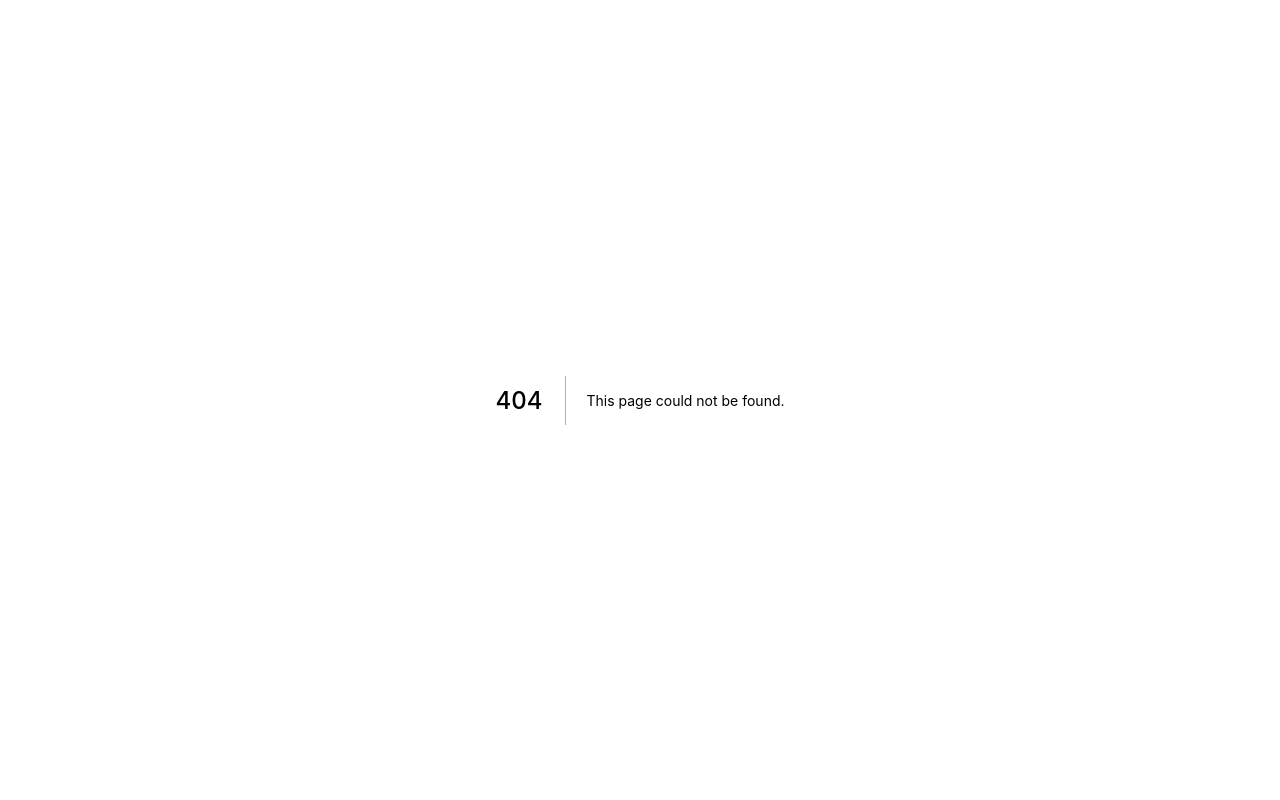
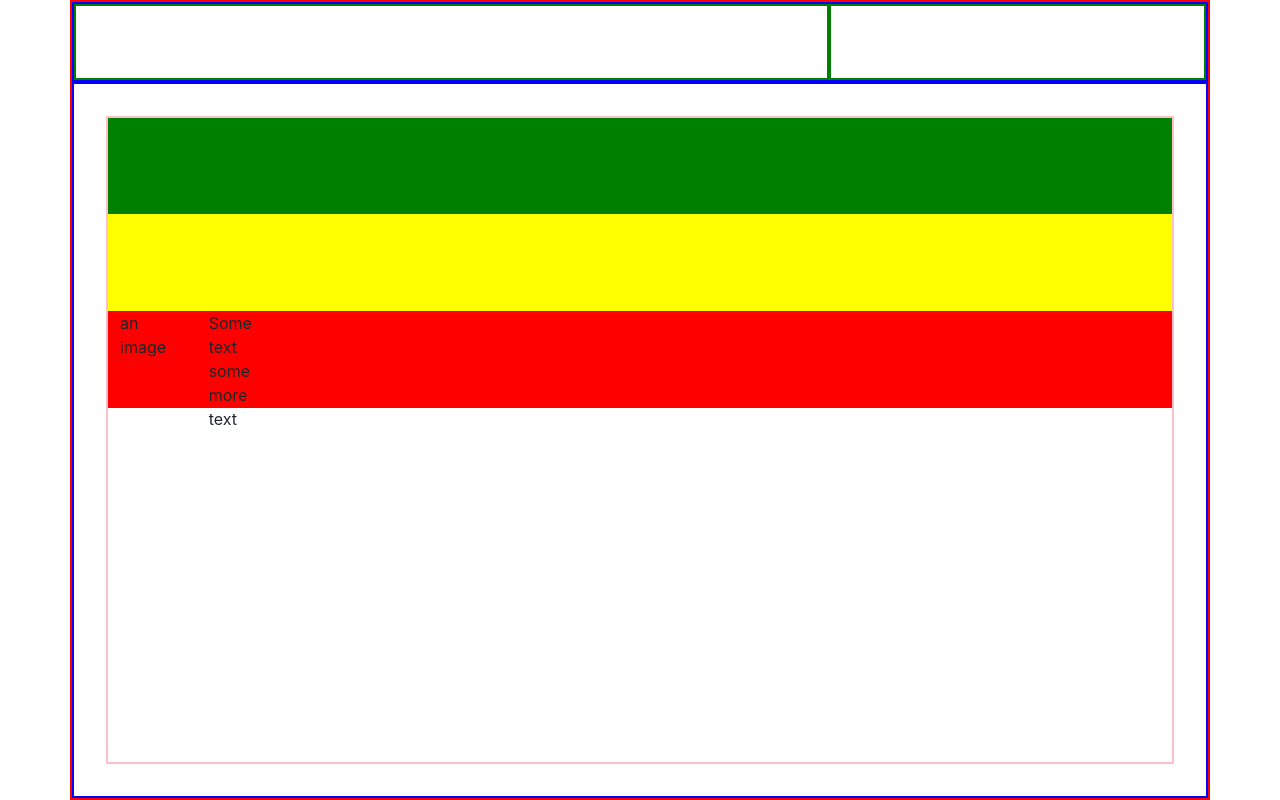
Before and after one commit to Syn891/wastenot-wantnot-fe, a Next.js app: page /test in a window 1280 px wide. Before the commit this address had no page. Built offline with nearby package versions, Linux system fonts and the light colour scheme.

Commit message:
bootstrap runthrough

```diff
--- /dev/null
+++ b/pages/test.js
@@ -0,0 +1,32 @@
+import React from 'react';
+import { Col, Container, Row } from 'react-bootstrap';
+import css from '../styles/Landing.module.css'
+
+const Test = () => {
+    return (
+        <Container className={css.ct}>
+            <Row className={css.r}>
+                <Col className={css.cls} xs={{span: 8}}>
+                </Col>
+                <Col className={css.cls} xs={{span: 4}}></Col>
+            </Row>
+            <Row className={css.r}>
+                <Container className={css.ict}>
+                    <Row></Row>
+                    <Row></Row>
+                    <Row></Row>
+                    <Row className={css.green}></Row>
+                    <Row className={css.yellow}></Row>
+                    <Row className={css.red}>
+                        <Col xs={{span: 3}} sm={{span: 12}} md={{span: 9}} xl={{span: 1}}>an image</Col>
+                        <Col xs={{span: 9}} sm={{span: 12}} md={{span: 3}} xl={{span: 1}}>Some text
+                        <p> some more text</p></Col>
+                    </Row>
+
+                </Container>
+            </Row>
+        </Container>
+    );
+};
+
+export default Test;
--- a/styles/Landing.module.css
+++ b/styles/Landing.module.css
@@ -14,3 +14,45 @@
     align-items: center;
     justify-content: center;
 }
+
+.ct {
+    border: 2px solid red;
+    height: 100vh
+}
+
+.r {
+    border: 2px solid blue;
+}
+
+.r:nth-child(1) {
+    height: 10%
+}
+.r:nth-child(2) {
+    height: 90%;
+    padding: 2rem
+}
+
+.cls {
+    border: 2px solid green
+}
+
+.ict {
+    border: 2px solid pink;
+    height: 100%;
+}
+
+.green {
+    background-color: green;
+    height: 15%
+}
+
+
+.yellow {
+    background-color: yellow;
+    height: 15%
+}
+
+.red {
+    background-color: red;
+    height: 15%
+}
```
Also changed, not shown: components/RecipieInfoDisplay/index.js (+8 -3 lines), pages/mealPlan.js (+15 -2 lines).
